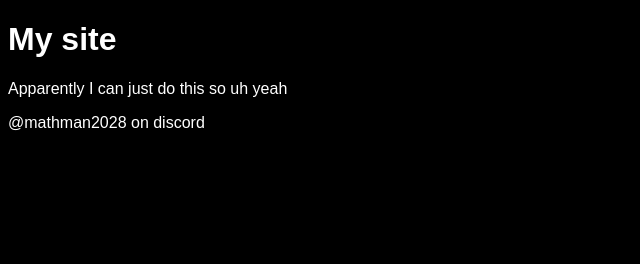
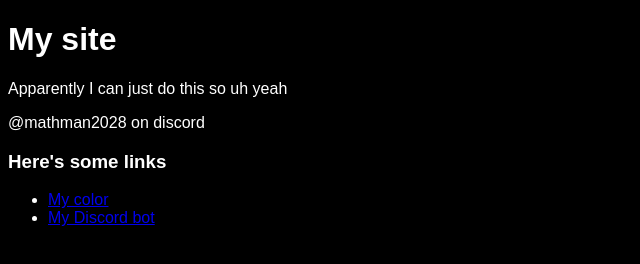
Before and after one commit to Mathman2028/Mathman2028.github.io, a plain HTML site: page index.html in a window 1280 px wide. Shown: the whole page, without its empty margins (0-640 px from the left). Drawn offline with Linux system fonts and the light colour scheme.

Commit message:
add links

```diff
--- a/index.html
+++ b/index.html
@@ -9,5 +9,10 @@
         <h1>My site</h1>
         <p>Apparently I can just do this so uh yeah</p>
         <p>@mathman2028 on discord</p>
+        <h3>Here's some links</h3>
+        <ul>
+            <li><a href="https://colornames.org/color/55cc22">My color</a></li>
+            <li><a href="https://discord.com/api/oauth2/authorize?client_id=1119928094418018354&permissions=3136&scope=bot">My Discord bot</a></li>
+        </ul>
     </body>
 </html>
```
